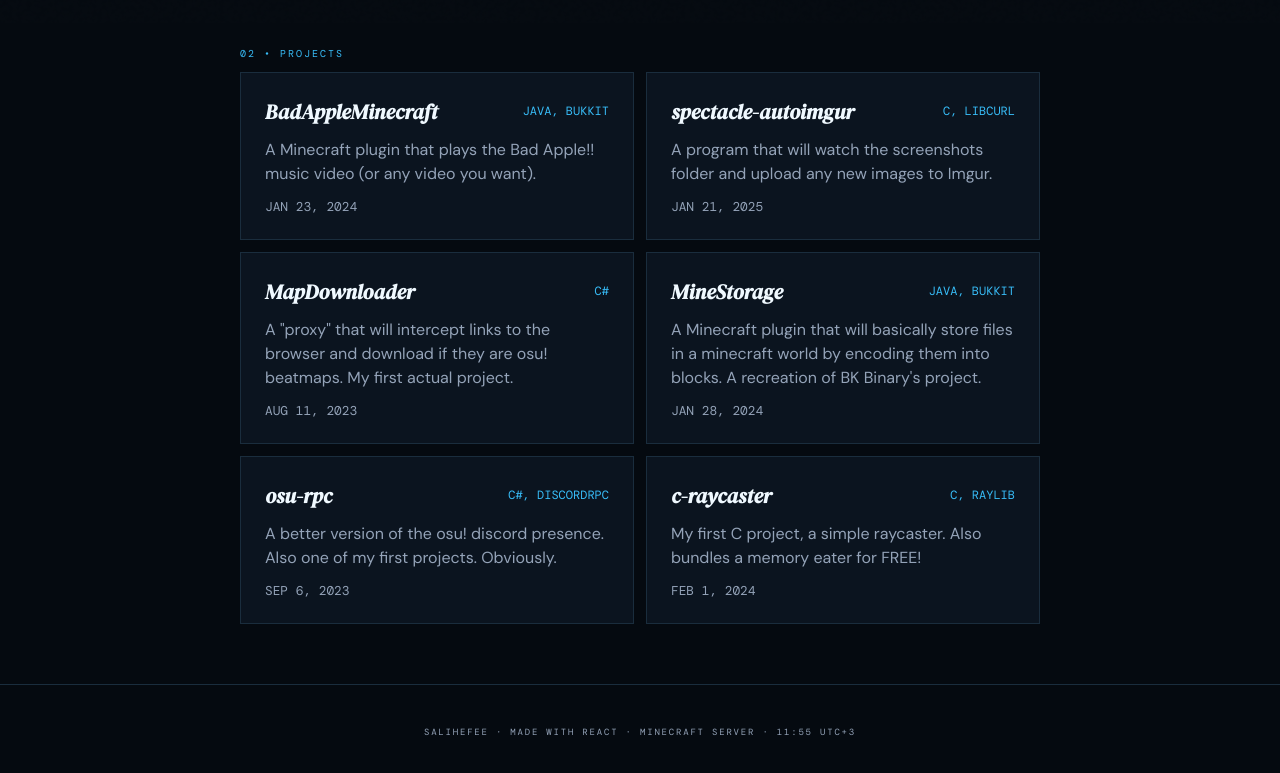
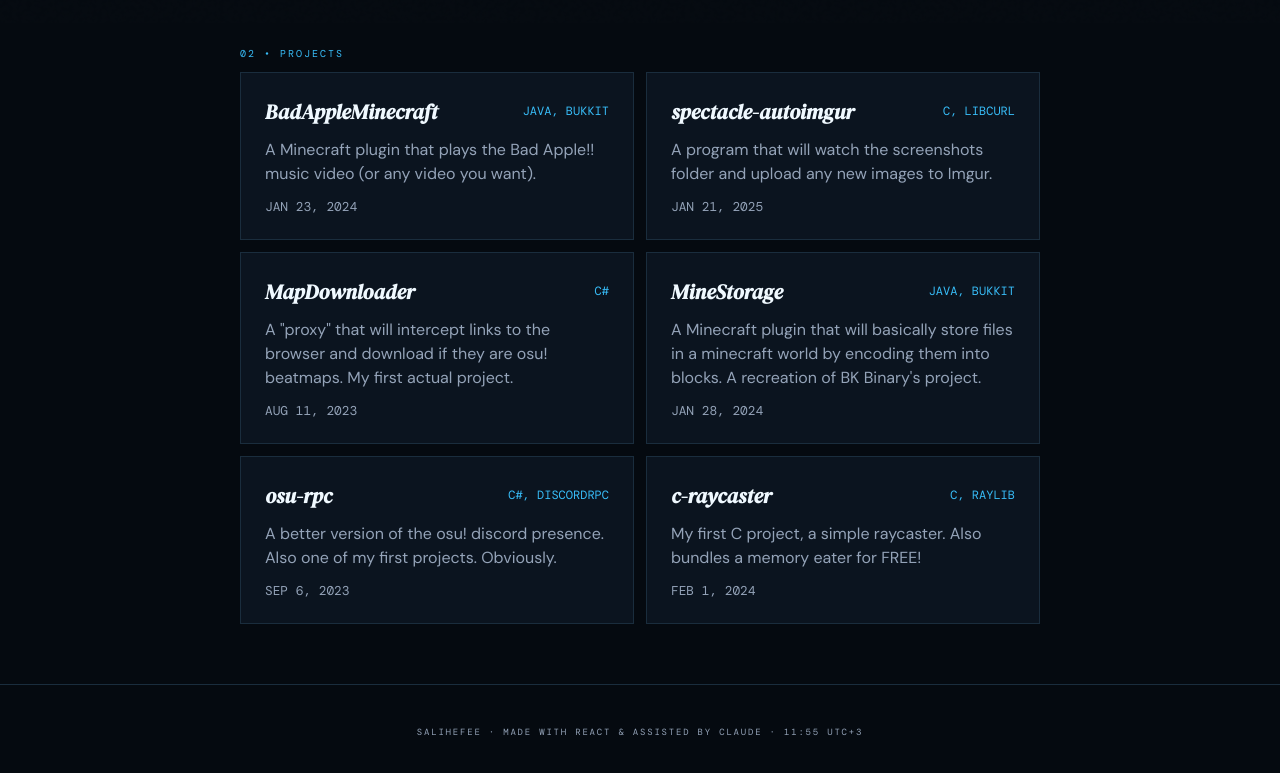
Before and after one commit to salihefee/salihefee-v2, a React (Vite) app: page / in a window 1280 px wide. Shown: the part 777-1550 px from the top of the page. Built offline with nearby package versions, Linux system fonts and the light colour scheme; a web font is replaced by a local one.

Commit message:
remove minecraft + add assisted by claude

```diff
--- a/src/App.jsx
+++ b/src/App.jsx
@@ -1,4 +1,4 @@
-import { BrowserRouter as Router, Routes, Route, useLocation, Link } from "react-router-dom";
+import { BrowserRouter as Router, Routes, Route, useLocation } from "react-router-dom";
 import Navbar from "./components/Navbar/Navbar";
 import Home from "./pages/Home/Home";
 import Minecraft from "./pages/Minecraft/Minecraft";
@@ -33,11 +33,7 @@
       <footer>
         <div className="wrap">
           <p className="footer-text">
-            salihefee · made with react ·{" "}
-            <Link className="invisible-button" to="/mc">
-              minecraft server
-            </Link>{" "}
-            · {turkeyTime} UTC+3
+            salihefee · made with react & assisted by claude · {turkeyTime} UTC+3
           </p>
         </div>
       </footer>
--- a/vite.config.js
+++ b/vite.config.js
@@ -6,7 +6,7 @@
   plugins: [react()],
   server: {
     allowedHosts: [
-      'code.salihefeergur.com.tr' // This tells Vite to trust your subdomain
+      'code.salihefeergur.com.tr',
     ]
   },
 })
```
